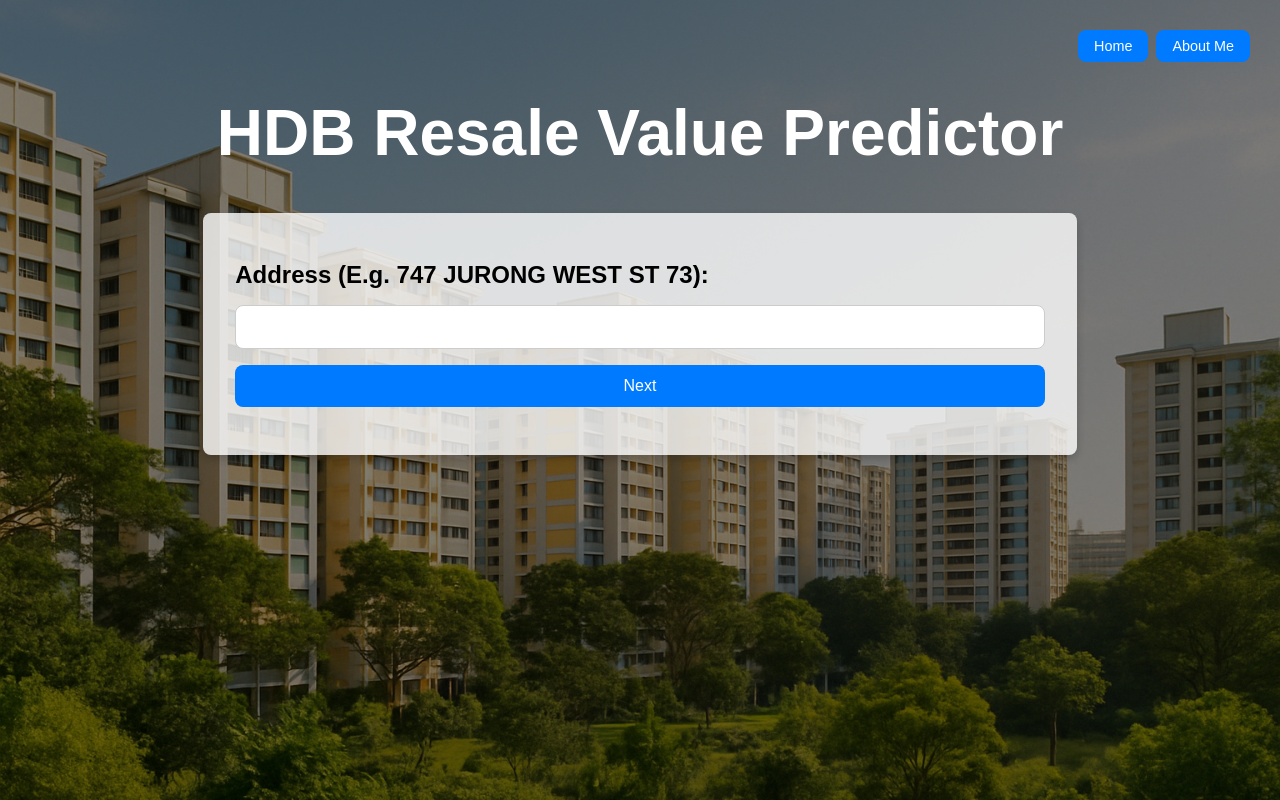
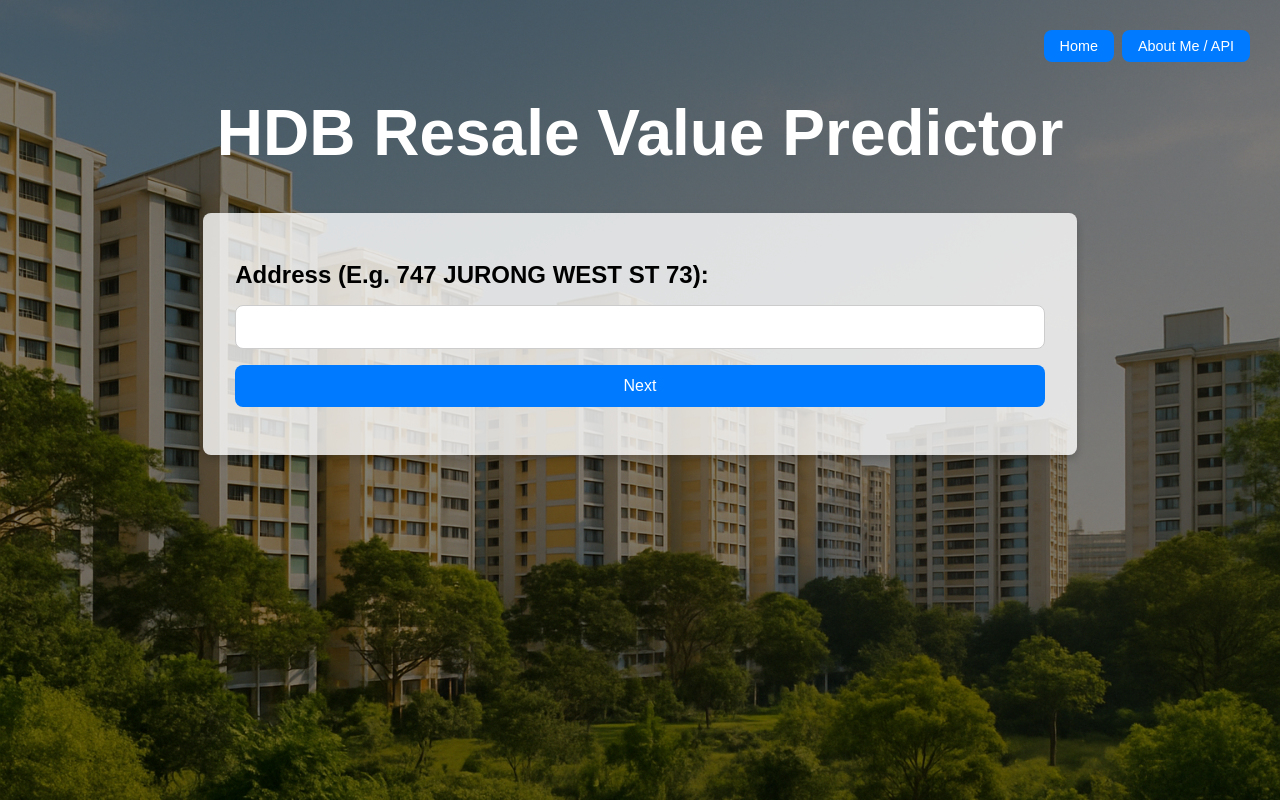
Before and after one commit to dillonchong01/HDB_Resale_Frontend, a Flask app: page / in a window 1280 px wide. Run offline with Flask 3, Linux system fonts and the light colour scheme.

Commit message:
Update base.html

```diff
--- a/frontend/templates/base.html
+++ b/frontend/templates/base.html
@@ -12,7 +12,7 @@
     <div class="overlay"></div>
     <nav class="top-nav">
         <a href="{{ url_for('index') }}" class="nav-button">Home</a>
-        <a href="{{ url_for('about') }}" class="nav-button">About Me</a>
+        <a href="{{ url_for('about') }}" class="nav-button">About Me / API</a>
     </nav>
 
     {% block content %}{% endblock %}
```
